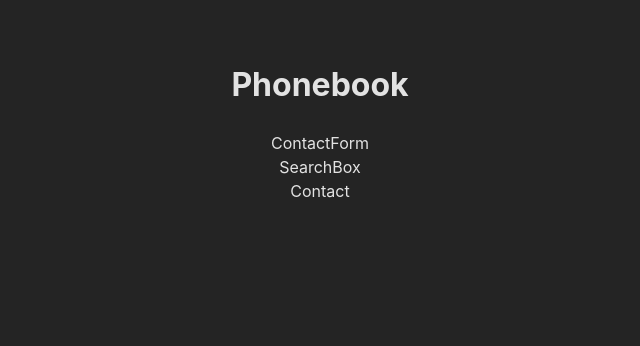
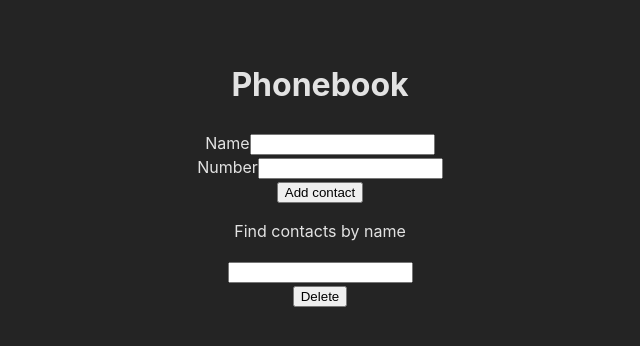
Before and after one commit to zenoviyfil/goit-react-hw-03, a React (Vite) app: page / in a window 1280 px wide. Shown: the top 346 px of the page, without its empty margins (320-960 px from the left). Built offline with nearby package versions, Linux system fonts and the light colour scheme.

Commit message:
first commit

```diff
--- a/src/App.jsx
+++ b/src/App.jsx
@@ -1,15 +1,28 @@
 import './App.css'
+import { useState } from 'react'
+import * as Yup from 'yup';
 import ContactForm from './Components/ContactForm/ContactForm'
 import SearchBox from './Components/SearchBox/SearchBox'
 import ContactList from './Components/ContactList/ContactList'
 
 function App() {
+  // Contact Form
+
+  //---------------------------------------------
+
+  // Search Box
+  const [inputValue, setInputValue] = useState("");
+
+  const handleSearch = (event) => {
+    setInputValue(event.target.value);
+  };
+ //-------------------------------------------------
 
   return (
     <div>
       <h1>Phonebook</h1>
       <ContactForm />
-      <SearchBox />
+      <SearchBox value={inputValue} handleSearch={handleSearch}/>
       <ContactList />
     </div>
   )
--- a/src/Components/Contact/Contact.jsx
+++ b/src/Components/Contact/Contact.jsx
@@ -1,8 +1,16 @@
 import css from './Contact.module.css'
+import { useId } from 'react'
 
-const Contact = () => {
+const Contact = ({name, number, nameFieldId, numberFieldId}) => {
+
   return (
-    <div>Contact</div>
+    <div>
+      <div className="contactInfo">
+        <label htmlFor='name' id={nameFieldId}>{name}</label>
+        <label htmlFor="number" id={numberFieldId}>{number}</label>
+      </div>
+      <button>Delete</button>
+    </div>
   )
 }
 
--- a/src/Components/ContactForm/ContactForm.jsx
+++ b/src/Components/ContactForm/ContactForm.jsx
@@ -1,9 +1,30 @@
 import css from './ContactForm.module.css'
+import { Formik, Form, ErrorMessage } from 'formik';
+import { useId } from 'react';
 
-const ContactForm = () => {
+const ContactForm = ({ }) => {
+  const nameFieldId = useId();
+  const numberFieldId = useId();
+
   return (
-    <div>ContactForm</div>
+  <Formik>
+    <Form className={css.formContainer}>
+      <div>
+        <label htmlFor={nameFieldId}>Name</label>
+        <input type='text' name='name' id={nameFieldId}></input>
+        <ErrorMessage name='name' as='span'></ErrorMessage>
+      </div>
+
+      <div>
+        <label htmlFor={numberFieldId}>Number</label>
+        <input type='number' name='number' id={numberFieldId}></input>
+        <ErrorMessage name='number' as='span'></ErrorMessage>
+      </div>
+
+      <button type='submit'>Add contact</button>
+    </Form>
+  </Formik>
   )
-}
+};
 
 export default ContactForm
--- a/src/Components/SearchBox/SearchBox.jsx
+++ b/src/Components/SearchBox/SearchBox.jsx
@@ -1,9 +1,13 @@
 import css from './SearchBox.module.css'
 
-const SearchBox = () => {
-  return (
-    <div>SearchBox</div>
-  )
+const SearchBox = ({ value, handleSearch }) => {
+
+return (
+  <div>
+  <p>Find contacts by name</p>
+  <input type="text" value={value} onChange={handleSearch} />
+</div>
+)
 }
 
 export default SearchBox
```
